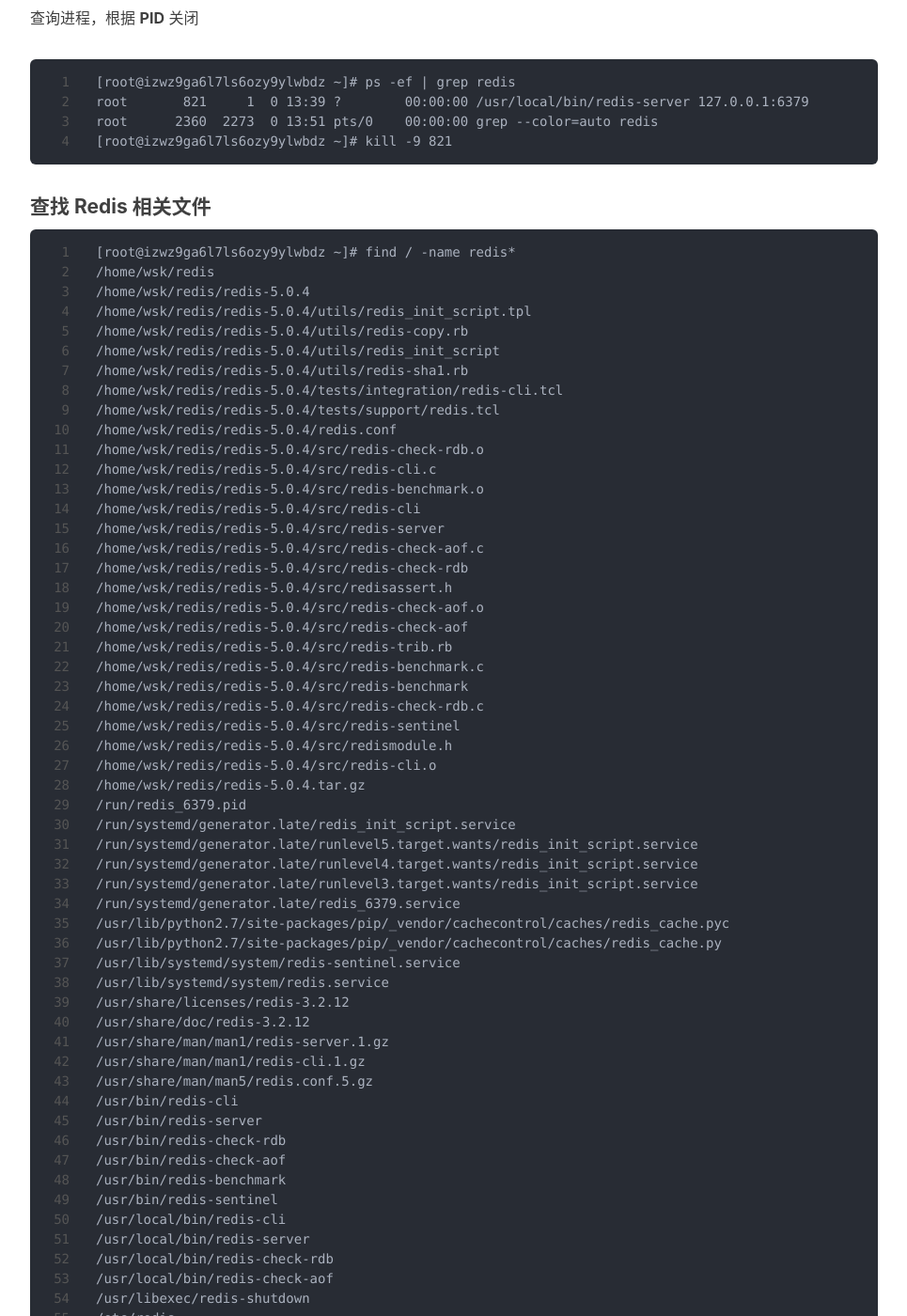
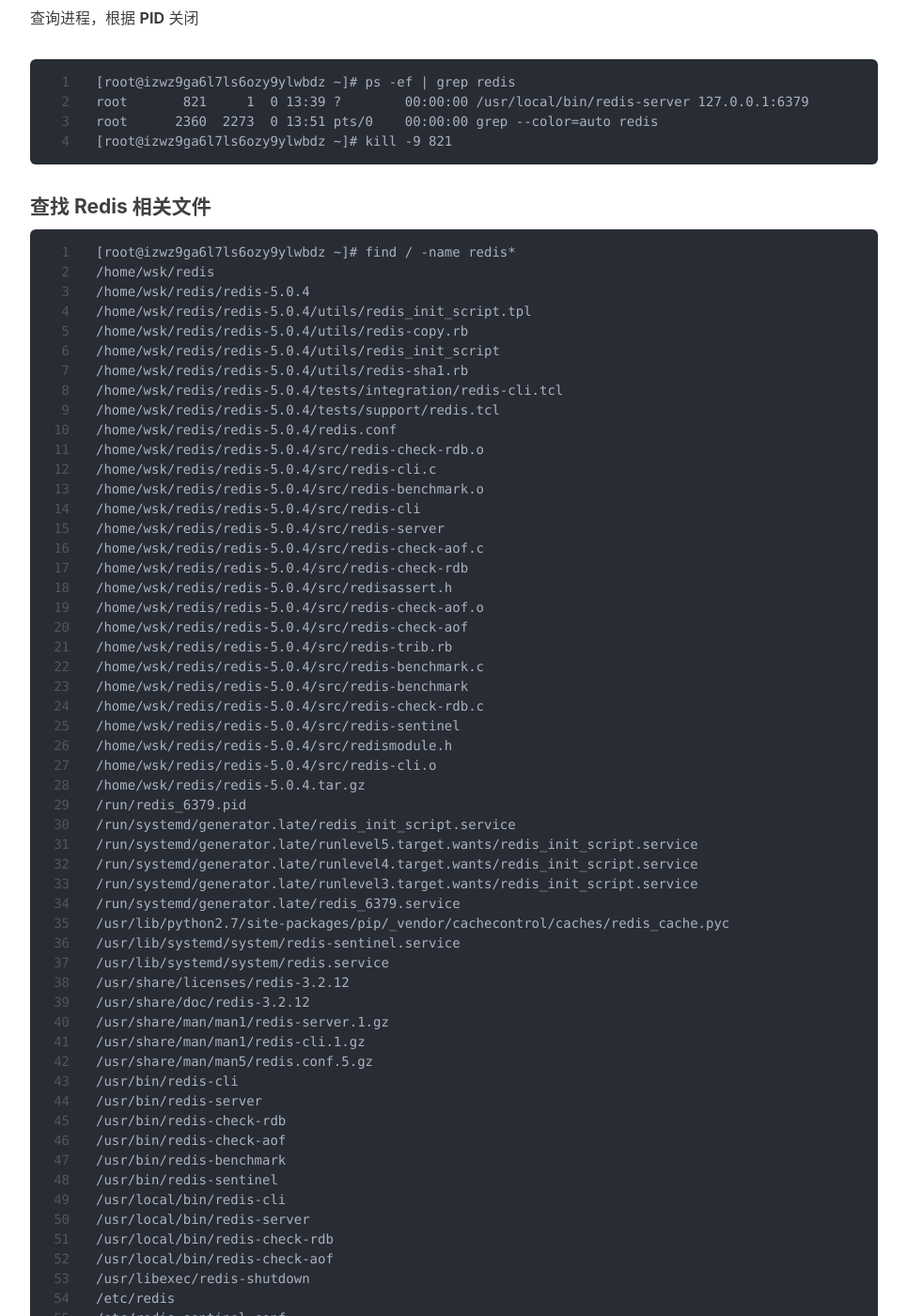
Before and after one commit to wsk1103/wsk1103.github.io, a Jekyll site: the page built from _posts/2019-01-12-centos 7 安装Redis.md, in a window 1280 px wide and 1400 px high, scrolled down 4825 px. Shown: the whole window at 94% size, without its empty margins (233-1198 px from the left). Built offline with Jekyll 4.4.1, drawn with Linux system fonts in a browser that asks for light colours; nearby versions of some CDN libraries; our own code applies the rules of GitHub Pages for plain Markdown files; comment, search, counter and statistics services are not loaded; some of the changed text lies outside the part shown.

Commit message:
update note

```diff
--- a/_posts/2019-01-12-centos 7 安装Redis.md
+++ b/_posts/2019-01-12-centos 7 安装Redis.md
@@ -217,7 +217,6 @@ root      2360  2273  0 13:51 pts/0    00:00:00 grep --color=auto redis
 /run/systemd/generator.late/runlevel3.target.wants/redis_init_script.service
 /run/systemd/generator.late/redis_6379.service
 /usr/lib/python2.7/site-packages/pip/_vendor/cachecontrol/caches/redis_cache.pyc
-/usr/lib/python2.7/site-packages/pip/_vendor/cachecontrol/caches/redis_cache.py
 /usr/lib/systemd/system/redis-sentinel.service
 /usr/lib/systemd/system/redis.service
 /usr/share/licenses/redis-3.2.12
```
